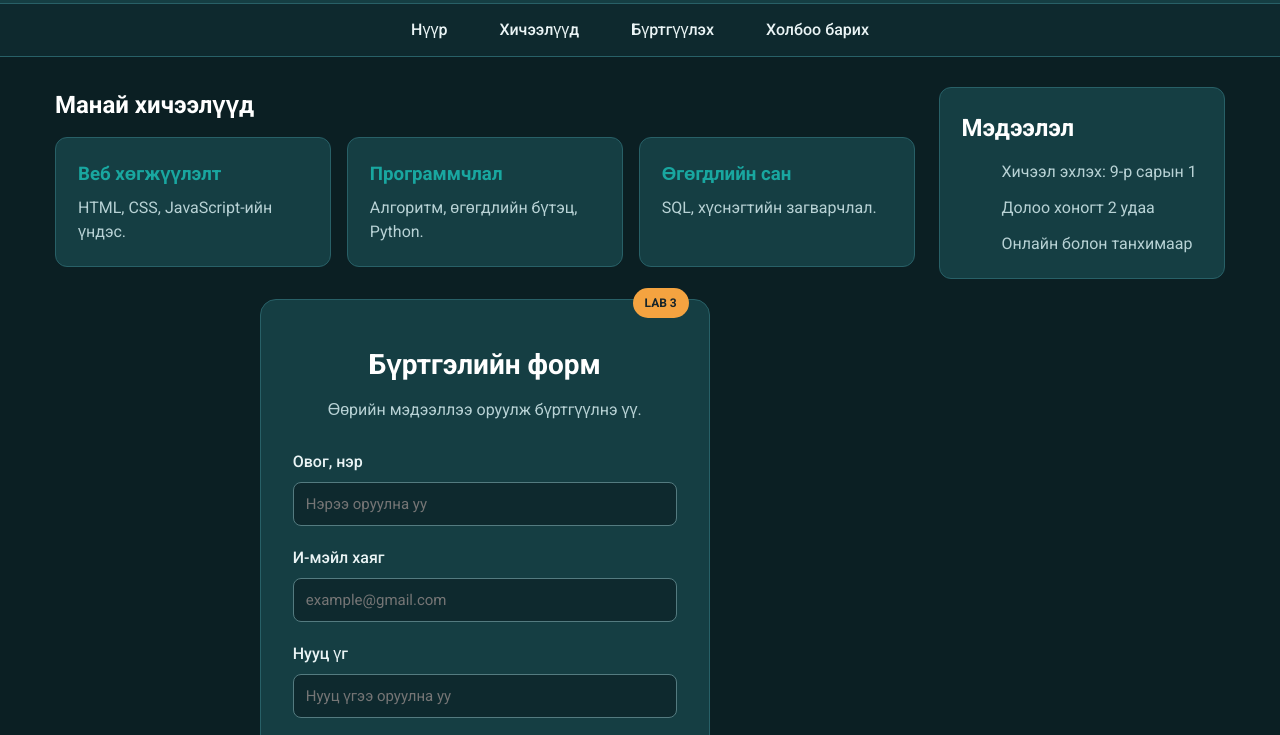
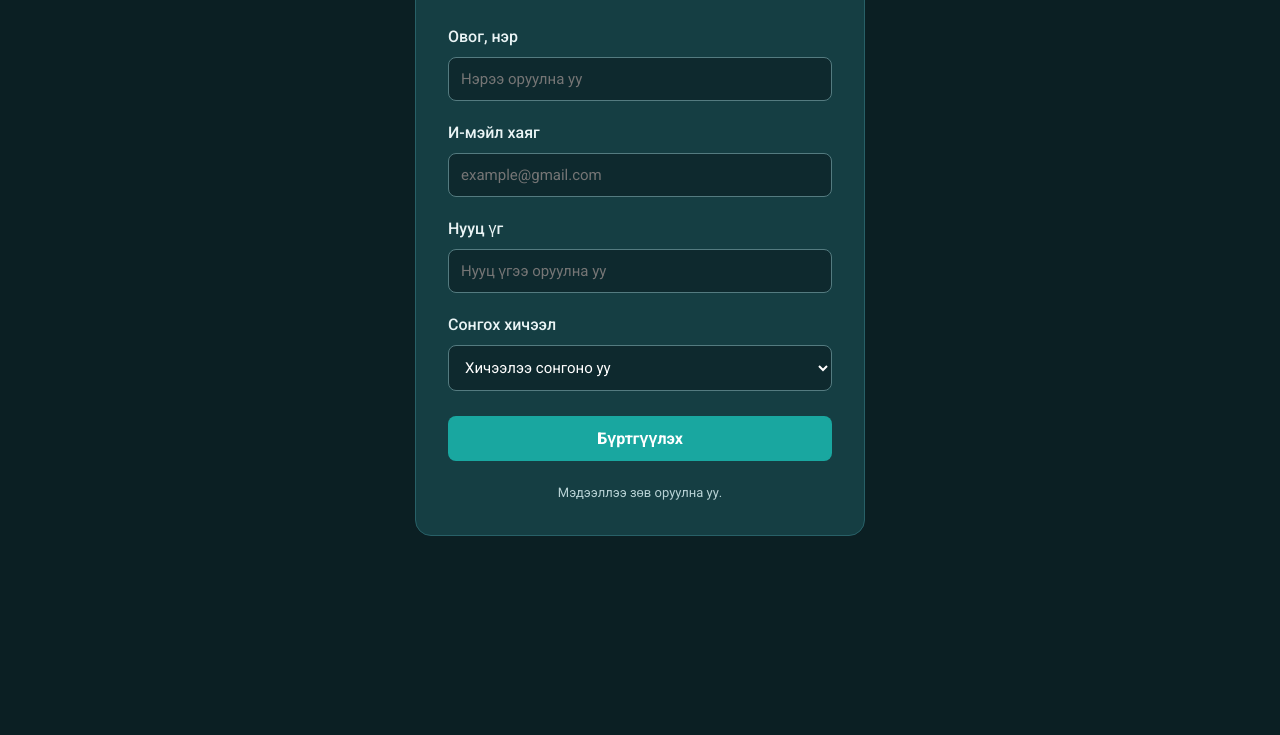
Before and after one commit to nymosor8888-debug/lab3, a plain HTML site: page index.html in a window 1280 px wide. Shown: the part 126-861 px from the top of the page. After the commit the page ends 800 px from the top, so only its background shows below. Drawn offline with Linux system fonts and the light colour scheme.

Commit message:
lab 3 butsaasan

```diff
--- a/index.html
+++ b/index.html
@@ -1,57 +1,25 @@
+
 <!DOCTYPE html>
 <html lang="mn">
 <head>
     <meta charset="UTF-8">
     <meta name="viewport" content="width=device-width, initial-scale=1.0">
-    <title>Лаб 4 - Layout</title>
+    <title>Бүртгэлийн форм</title>
 
+    <!-- Google Fonts -->
     <link rel="preconnect" href="https://fonts.googleapis.com">
     <link rel="preconnect" href="https://fonts.gstatic.com" crossorigin>
     <link href="https://fonts.googleapis.com/css2?family=Roboto:wght@400;500;700&display=swap" rel="stylesheet">
 
+    <!-- External CSS -->
     <link rel="stylesheet" href="style.css">
 </head>
 <body>
 
-    <header class="site-header">
-        <h1 class="site-title">Сургалтын төв</h1>
-        <p class="site-subtitle">Лаб 4: Flexbox ба CSS Grid</p>
-    </header>
+    <div class="form-container">
+        <span class="badge">LAB 3</span>
 
-    <nav class="main-nav">
-        <ul class="nav-list">
-            <li><a href="#">Нүүр</a></li>
-            <li><a href="#courses">Хичээлүүд</a></li>
-            <li><a href="#register">Бүртгүүлэх</a></li>
-            <li><a href="#">Холбоо барих</a></li>
-        </ul>
-    </nav>
-
-    <div class="page-layout">
-
-        <main class="main-content">
-
-            <section id="courses">
-                <h2 class="section-title">Манай хичээлүүд</h2>
-                <div class="card-grid">
-                    <article class="card">
-                        <h3>Веб хөгжүүлэлт</h3>
-                        <p>HTML, CSS, JavaScript-ийн үндэс.</p>
-                    </article>
-                    <article class="card">
-                        <h3>Программчлал</h3>
-                        <p>Алгоритм, өгөгдлийн бүтэц, Python.</p>
-                    </article>
-                    <article class="card">
-                        <h3>Өгөгдлийн сан</h3>
-                        <p>SQL, хүснэгтийн загварчлал.</p>
-                    </article>
-                </div>
-            </section>
-
-            <section id="register" class="form-container">
-                <span class="badge">LAB 3</span>
-                <h2 class="form-title">Бүртгэлийн форм</h2>
+        <h1 class="form-title">Бүртгэлийн форм</h1>
         <p class="form-description">
             Өөрийн мэдээллээ оруулж бүртгүүлнэ үү.
         </p>
@@ -59,19 +27,22 @@
         <form>
             <div class="form-group">
                 <label for="fullname">Овог, нэр</label>
-                        <input type="text" id="fullname" class="form-input"
+                <input type="text" id="fullname"
+                       class="form-input"
                        placeholder="Нэрээ оруулна уу" required>
             </div>
 
             <div class="form-group">
                 <label for="email">И-мэйл хаяг</label>
-                        <input type="email" id="email" class="form-input"
+                <input type="email" id="email"
+                       class="form-input"
                        placeholder="example@gmail.com" required>
             </div>
 
             <div class="form-group">
                 <label for="password">Нууц үг</label>
-                        <input type="password" id="password" class="form-input"
+                <input type="password" id="password"
+                       class="form-input"
                        placeholder="Нууц үгээ оруулна уу" required>
             </div>
 
@@ -85,28 +56,13 @@
                 </select>
             </div>
 
-                    <button type="submit" class="submit-btn">Бүртгүүлэх</button>
+            <button type="submit" class="submit-btn">
+                Бүртгүүлэх
+            </button>
         </form>
 
         <p class="form-footer">Мэдээллээ зөв оруулна уу.</p>
-            </section>
-
-        </main>
-
-        <aside class="sidebar">
-            <h2 class="section-title">Мэдээлэл</h2>
-            <ul class="sidebar-list">
-                <li>Хичээл эхлэх: 9-р сарын 1</li>
-                <li>Долоо хоногт 2 удаа</li>
-                <li>Онлайн болон танхимаар</li>
-            </ul>
-        </aside>
-
     </div>
-
-    <footer class="site-footer">
-        <p>&copy; 2026 Сургалтын төв. Бүх эрх хуулиар хамгаалагдсан.</p>
-    </footer>
 
 </body>
 </html>
--- a/style.css
+++ b/style.css
@@ -108,6 +108,8 @@ h1, h2, h3, p, ul {
 /* ---------- Sidebar ---------- */
 .sidebar {
     align-self: start;
+    width: 400px;
+    height:200px;
     padding: 22px;
     background-color: #153e43;
     border: 1px solid #286067;
```
Lines whose indentation alone changed are shown as unchanged.
